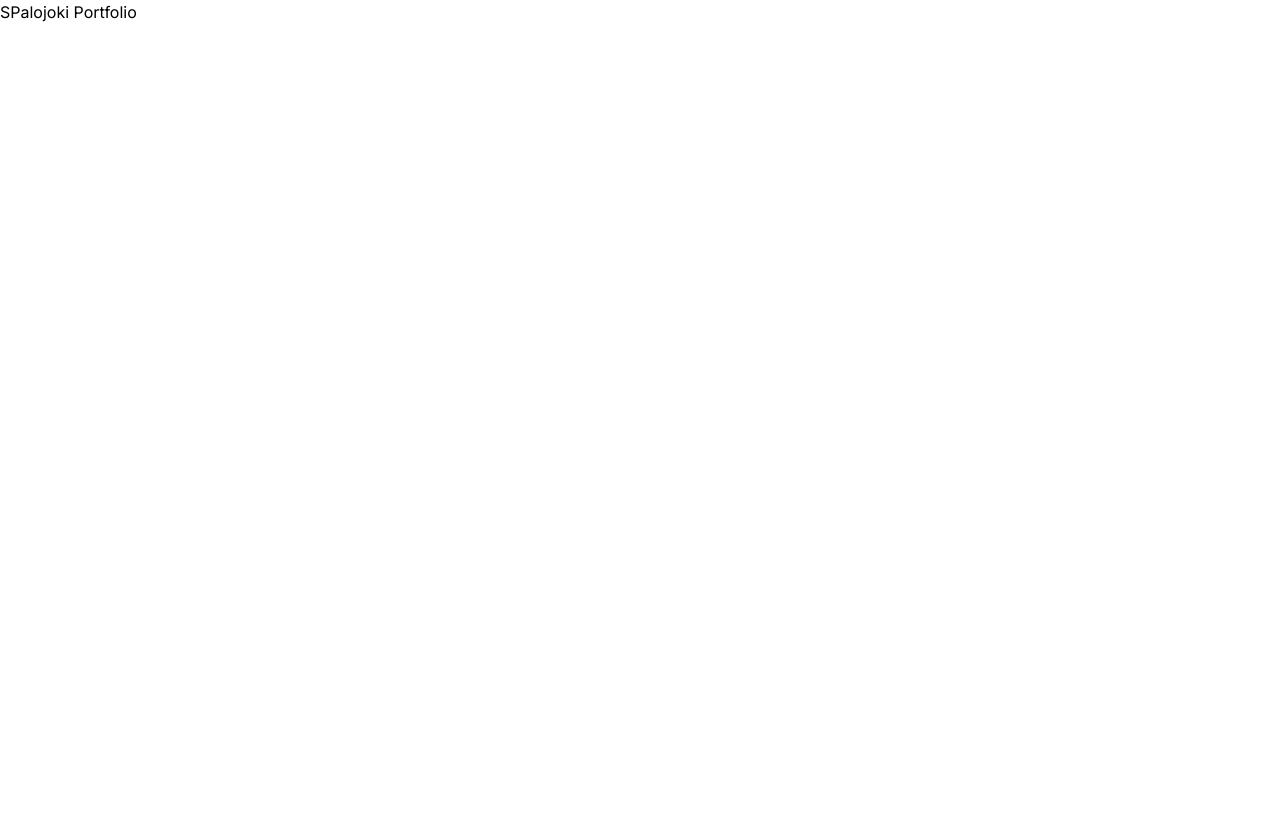
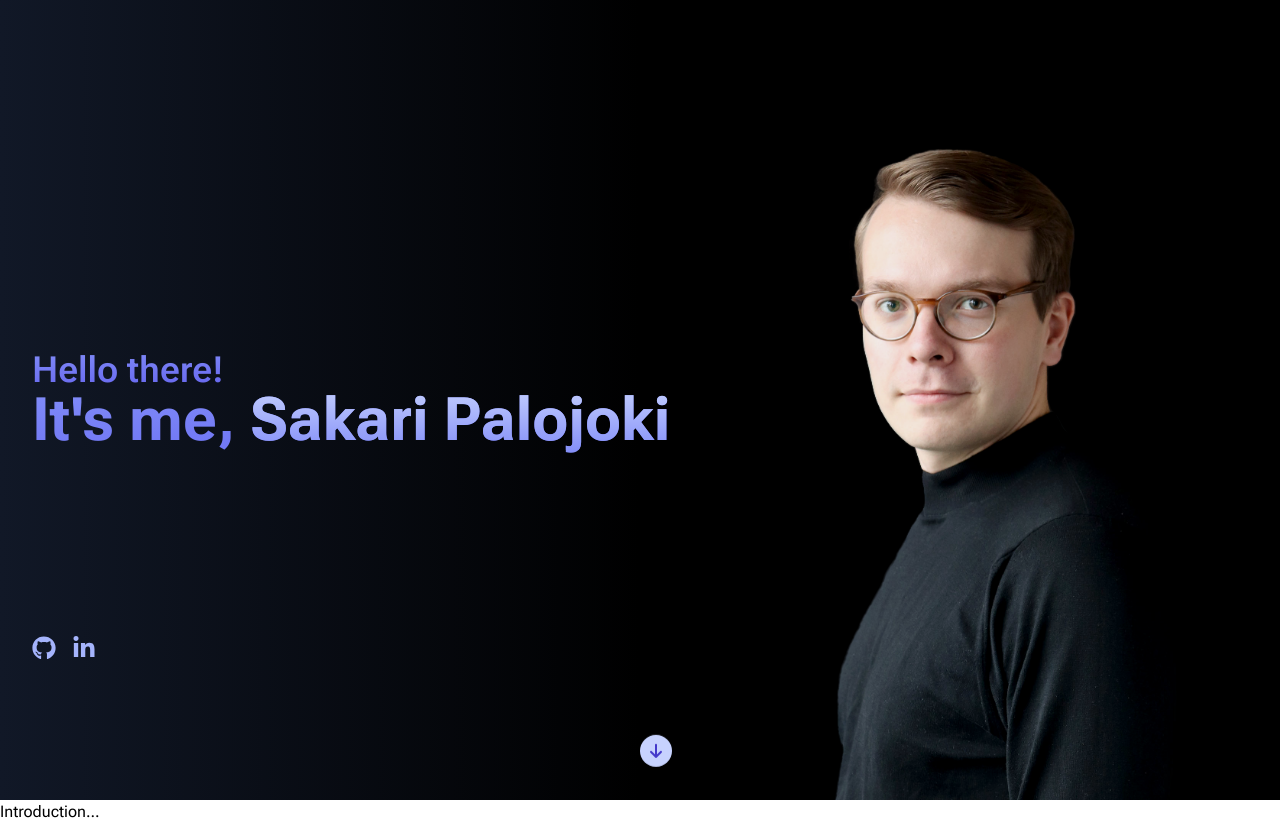
Before and after one commit to SPalojoki/spalojoki-portfolio, a Next.js app: page / in a window 1280 px wide. Before the commit the page ends 800 px from the top, so only its background shows below. Built offline with nearby package versions, Linux system fonts and the light colour scheme.

Commit message:
Create frontpage header

```diff
--- a/src/app/layout.tsx
+++ b/src/app/layout.tsx
@@ -1,8 +1,8 @@
 import type { Metadata } from "next";
-import { Inter } from "next/font/google";
+import { Roboto_Flex } from "next/font/google";
 import "./globals.css";
 
-const inter = Inter({ subsets: ["latin"] });
+const roboto = Roboto_Flex({ subsets: ["latin"] });
 
 export const metadata: Metadata = {
   title: "SPalojoki Portfolio",
@@ -14,8 +14,8 @@ export default function RootLayout({
   children: React.ReactNode;
 }>) {
   return (
-    <html lang="en">
-      <body className={inter.className}>{children}</body>
+    <html lang="en" className="scroll-smooth">
+      <body className={roboto.className}>{children}</body>
     </html>
   );
 }
--- a/src/app/page.tsx
+++ b/src/app/page.tsx
@@ -1,8 +1,34 @@
+import { FaGithub, FaLinkedinIn, FaArrowDown } from "react-icons/fa6"
+import Image from "next/image"
+import personPic from "../../public/sakari.png"
+
 const Home = () => {
   return (
-    <div>
-      <h1>SPalojoki Portfolio</h1>
-    </div>
+    <>
+      <header> {/* Hero */}
+        <div className="h-[100svh] bg-gradient-to-r from-gray-900 via-black to-black p-8 gap-2 grid grid-rows-[4fr_2fr_1fr] lg:grid-rows-3 items-center">
+          <div className="row-start-2 z-20">
+            <p className="text-2xl lg:text-4xl font-semibold bg-gradient-to-br from-indigo-400 to-indigo-600 bg-clip-text text-transparent">Hello there!</p>
+            <h1 className="font-bold text-3xl lg:text-6xl bg-gradient-to-br from-indigo-400 to-indigo-500 bg-clip-text text-transparent">
+              It&apos;s me, <span className="bg-gradient-to-b from-indigo-200 to-indigo-400 bg-clip-text text-transparent">Sakari Palojoki</span>
+            </h1>
+          </div>
+          <div className="row-start-3 text-xl lg:text-2xl text-indigo-300 flex gap-6 lg:gap-4 z-20">
+            <a href="https://github.com/SPalojoki"><FaGithub /></a>
+            <a href="https://linkedin.com/in/sakaripalojoki"><FaLinkedinIn /></a>
+          </div>
+        </div>
+        <div className="h-[100svh] absolute right-0 bottom-0 z-10 flex">
+          <Image src={personPic} alt="Author image" className="object-cover h-full w-auto opacity-85 lg:opacity-95"/>
+        </div>
+        <a href="#introduction" className="absolute bg-indigo-200 animate-bounce p-2 inline-block rounded-full bottom-8 left-1/2 z-20">
+          <FaArrowDown className="text-indigo-700"/>
+        </a>
+      </header>
+      <main>
+        <h2 id="introduction">Introduction...</h2>
+      </main>
+    </>
   )
 }
 
```
Also changed, not shown: package.json (+5 -4 lines), public/sakari.png (added), 1 other file (tests, documents, lock files or other folders).
